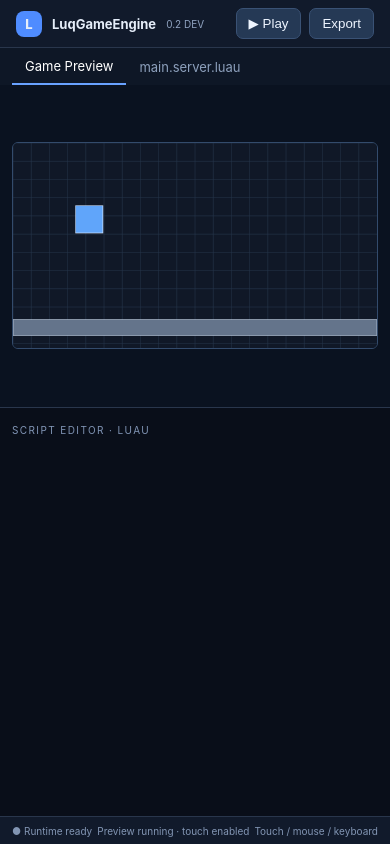
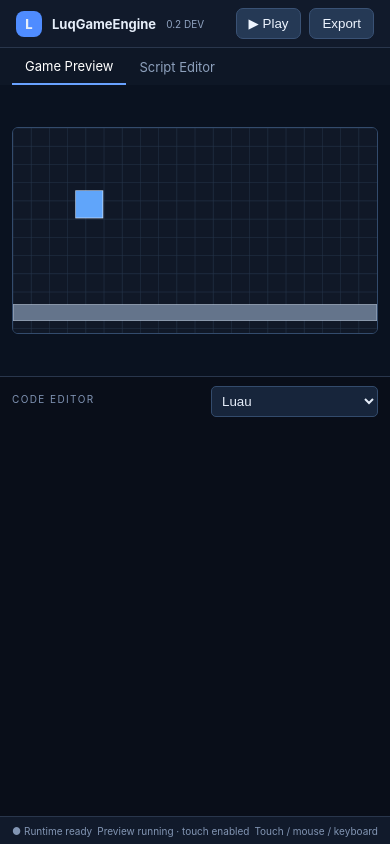
Before and after one commit to luqmaan1007-collab/LuqGameEngine, a website built with Vite: page index.html in a window 390 px wide. Built offline with nearby package versions, Linux system fonts and the light colour scheme; what monaco-editor would draw is missing.

Commit message:
Add language selector, mobile editor layout and CI validation

```diff
--- a/src/languages/registry.ts
+++ b/src/languages/registry.ts
@@ -1,18 +1,44 @@
-export type LanguageDefinition = { id: string; label: string; extensions: string[]; monacoId: string; runtime: 'external' | 'luau' | 'none' };
+export type LanguageDefinition = {
+  id: string;
+  label: string;
+  extensions: string[];
+  monacoId: string;
+  runtime: 'external' | 'luau' | 'none';
+};
+
 export const languages: LanguageDefinition[] = [
-  ['typescript','TypeScript',['.ts','.tsx'],'typescript'],['javascript','JavaScript',['.js','.jsx'],'javascript'],
-  ['luau','Luau',['.lua','.luau'],'lua'],['lua','Lua',['.lua'],'lua'],
-  ['python','Python',['.py'],'python'],['rust','Rust',['.rs'],'rust'],['c','C',['.c','.h'],'c'],
-  ['cpp','C++',['.cc','.cpp','.hpp'],'cpp'],['csharp','C#',['.cs'],'csharp'],['java','Java',['.java'],'java'],
-  ['kotlin','Kotlin',['.kt','.kts'],'kotlin'],['swift','Swift',['.swift'],'swift'],['go','Go',['.go'],'go'],
-  ['ruby','Ruby',['.rb'],'ruby'],['php','PHP',['.php'],'php'],['html','HTML',['.html'],'html'],
-  ['css','CSS',['.css'],'css'],['scss','SCSS',['.scss'],'scss'],['json','JSON',['.json'],'json'],
-  ['yaml','YAML',['.yml','.yaml'],'yaml'],['markdown','Markdown',['.md'],'markdown'],
-  ['sql','SQL',['.sql'],'sql'],['shell','Shell',['.sh','.bash'],'shell'],
-  ['powershell','PowerShell',['.ps1'],'powershell'],['xml','XML',['.xml','.svg'],'xml'],
-  ['dart','Dart',['.dart'],'dart'],['r','R',['.r'],'r'],['perl','Perl',['.pl'],'perl'],
-  ['dockerfile','Dockerfile',['Dockerfile'],'dockerfile'],['toml','TOML',['.toml'],'ini']
-].map(([id,label,extensions,monacoId]) => ({id,label,extensions,monacoId,runtime:id==='luau'?'luau':'external'} as LanguageDefinition));
+  { id:'typescript', label:'TypeScript', extensions:['.ts','.tsx'], monacoId:'typescript', runtime:'external' },
+  { id:'javascript', label:'JavaScript', extensions:['.js','.jsx','.mjs'], monacoId:'javascript', runtime:'external' },
+  { id:'luau', label:'Luau', extensions:['.lua','.luau'], monacoId:'luau', runtime:'luau' },
+  { id:'lua', label:'Lua', extensions:['.lua'], monacoId:'lua', runtime:'external' },
+  { id:'python', label:'Python', extensions:['.py'], monacoId:'python', runtime:'external' },
+  { id:'rust', label:'Rust', extensions:['.rs'], monacoId:'rust', runtime:'external' },
+  { id:'c', label:'C', extensions:['.c','.h'], monacoId:'c', runtime:'external' },
+  { id:'cpp', label:'C++', extensions:['.cc','.cpp','.hpp'], monacoId:'cpp', runtime:'external' },
+  { id:'csharp', label:'C#', extensions:['.cs'], monacoId:'csharp', runtime:'external' },
+  { id:'java', label:'Java', extensions:['.java'], monacoId:'java', runtime:'external' },
+  { id:'kotlin', label:'Kotlin', extensions:['.kt','.kts'], monacoId:'kotlin', runtime:'external' },
+  { id:'swift', label:'Swift', extensions:['.swift'], monacoId:'swift', runtime:'external' },
+  { id:'go', label:'Go', extensions:['.go'], monacoId:'go', runtime:'external' },
+  { id:'ruby', label:'Ruby', extensions:['.rb'], monacoId:'ruby', runtime:'external' },
+  { id:'php', label:'PHP', extensions:['.php'], monacoId:'php', runtime:'external' },
+  { id:'html', label:'HTML', extensions:['.html'], monacoId:'html', runtime:'none' },
+  { id:'css', label:'CSS', extensions:['.css'], monacoId:'css', runtime:'none' },
+  { id:'scss', label:'SCSS', extensions:['.scss'], monacoId:'scss', runtime:'none' },
+  { id:'json', label:'JSON', extensions:['.json'], monacoId:'json', runtime:'none' },
+  { id:'yaml', label:'YAML', extensions:['.yml','.yaml'], monacoId:'yaml', runtime:'none' },
+  { id:'markdown', label:'Markdown', extensions:['.md'], monacoId:'markdown', runtime:'none' },
+  { id:'sql', label:'SQL', extensions:['.sql'], monacoId:'sql', runtime:'external' },
+  { id:'shell', label:'Shell', extensions:['.sh','.bash'], monacoId:'shell', runtime:'external' },
+  { id:'powershell', label:'PowerShell', extensions:['.ps1'], monacoId:'powershell', runtime:'external' },
+  { id:'xml', label:'XML', extensions:['.xml','.svg'], monacoId:'xml', runtime:'none' },
+  { id:'dart', label:'Dart', extensions:['.dart'], monacoId:'dart', runtime:'external' },
+  { id:'r', label:'R', extensions:['.r'], monacoId:'r', runtime:'external' },
+  { id:'perl', label:'Perl', extensions:['.pl'], monacoId:'perl', runtime:'external' },
+  { id:'dockerfile', label:'Dockerfile', extensions:['Dockerfile'], monacoId:'dockerfile', runtime:'none' },
+  { id:'toml', label:'TOML', extensions:['.toml'], monacoId:'ini', runtime:'none' }
+];
+
 export function languageForPath(path: string): LanguageDefinition | undefined {
   return languages.find(language => language.extensions.some(ext => path.endsWith(ext)));
 }
--- a/src/ui/Editor.ts
+++ b/src/ui/Editor.ts
@@ -11,26 +11,45 @@ export class Editor {
       <div class="app-shell">
         <header class="topbar"><div class="brand-mark">L</div><strong>LuqGameEngine</strong><span class="version">0.2 DEV</span><nav><button id="play">▶ Play</button><button id="export">Export</button></nav></header>
         <div class="layout">
-          <aside class="sidebar"><div class="panel-title">PROJECT</div><div class="file active">▸ Main Scene</div><div class="file">▸ Scripts / main.server.luau</div><div class="file">▸ Roblox / default.project.json</div><div class="file">▸ Plugins / sample.elg</div><div class="panel-title">LANGUAGES</div><div class="language-list">${languages.slice(0,16).map(l=>`<span>${l.label}</span>`).join('')}</div></aside>
-          <main class="center"><div class="tabs"><span class="tab selected">Game Preview</span><span class="tab">main.server.luau</span></div><section class="preview"><canvas width="640" height="360"></canvas></section><section class="code-panel"><div class="panel-title">SCRIPT EDITOR · LUAU</div><div id="code"></div></section></main>
+          <aside class="sidebar"><div class="panel-title">PROJECT</div><div class="file active">▸ Main Scene</div><div class="file">▸ Scripts / main.server.luau</div><div class="file">▸ Roblox / default.project.json</div><div class="file">▸ Plugins / sample.elg</div><div class="panel-title">LANGUAGES</div><div class="language-list">${languages.map(l=>`<span>${l.label}</span>`).join('')}</div></aside>
+          <main class="center"><div class="tabs"><span class="tab selected">Game Preview</span><span class="tab">Script Editor</span></div><section class="preview"><canvas width="640" height="360"></canvas></section><section class="code-panel"><div class="code-toolbar"><span class="panel-title">CODE EDITOR</span><select id="language" aria-label="Programming language"></select></div><div id="code"></div></section></main>
           <aside class="inspector"><div class="panel-title">INSPECTOR</div><h3>Player</h3><label>Position X<input value="110" type="number"></label><label>Position Y<input value="110" type="number"></label><label>Width<input value="48" type="number"></label><label>Height<input value="48" type="number"></label><div class="panel-title">EXPORT TARGETS</div><div class="target">Android APK</div><div class="target">Roblox .rbxl</div><div class="target">Windows .exe</div><div class="target">macOS .dmg</div></aside>
         </div>
         <footer><span>● Runtime ready</span><span id="status">Initializing…</span><span>Touch / mouse / keyboard</span></footer>
       </div>`;
     const canvas = root.querySelector('canvas');
     const status = root.querySelector<HTMLElement>('#status');
-    if (!canvas || !status) throw new Error('Editor view failed');
-    this.canvas = canvas; this.status = status;
     const code = root.querySelector<HTMLElement>('#code');
-    if (code) {
-      this.editor = monaco.editor.create(code, {
-        value: 'local Players = game:GetService("Players")\n\nlocal function onPlayerAdded(player: Player)\n    print("Welcome, " .. player.Name)\nend\n\nPlayers.PlayerAdded:Connect(onPlayerAdded)\n',
-        language: 'luau', theme: 'vs-dark', automaticLayout: true, minimap: { enabled: false },
-        fontSize: 13, scrollBeyondLastLine: false, wordWrap: 'on'
-      });
+    const languageSelect = root.querySelector<HTMLSelectElement>('#language');
+    if (!canvas || !status || !code || !languageSelect) throw new Error('Editor view failed');
+    this.canvas = canvas;
+    this.status = status;
+
+    for (const language of languages) {
+      const option = document.createElement('option');
+      option.value = language.id;
+      option.textContent = language.label + (language.runtime === 'external' ? ' · toolchain' : '');
+      languageSelect.append(option);
+      if (language.id !== 'luau' && !monaco.languages.getLanguages().some(item => item.id === language.monacoId)) {
+        monaco.languages.register({ id: language.monacoId });
+      }
     }
+
+    this.editor = monaco.editor.create(code, {
+      value: 'local Players = game:GetService("Players")\n\nlocal function onPlayerAdded(player: Player)\n    print("Welcome, " .. player.Name)\nend\n\nPlayers.PlayerAdded:Connect(onPlayerAdded)\n',
+      language: 'luau', theme: 'vs-dark', automaticLayout: true, minimap: { enabled: false },
+      fontSize: 13, scrollBeyondLastLine: false, wordWrap: 'on'
+    });
+    languageSelect.value = 'luau';
+    languageSelect.addEventListener('change', () => {
+      const selected = languages.find(item => item.id === languageSelect.value);
+      if (!selected || !this.editor?.getModel()) return;
+      const supported = monaco.languages.getLanguages().some(item => item.id === selected.monacoId);
+      monaco.editor.setModelLanguage(this.editor.getModel()!, supported ? selected.monacoId : 'plaintext');
+      this.setStatus(supported ? `Editing ${selected.label}` : `${selected.label}: text editing enabled; add a language adapter/toolchain for diagnostics and execution`);
+    });
     root.querySelector('#play')?.addEventListener('click', () => this.setStatus('Preview running'));
-    root.querySelector('#export')?.addEventListener('click', () => this.setStatus('Choose an export target from the project build menu'));
+    root.querySelector('#export')?.addEventListener('click', () => this.setStatus('Use the build scripts for APK, RBXL, EXE and DMG exports'));
   }
 
   setStatus(message: string): void { this.status.textContent = message; }
```
Also changed, not shown: src/style.css (+1 -1 lines), .github/workflows/android-apk.yml, .github/workflows/check.yml (added), .github/workflows/desktop-release.yml.
